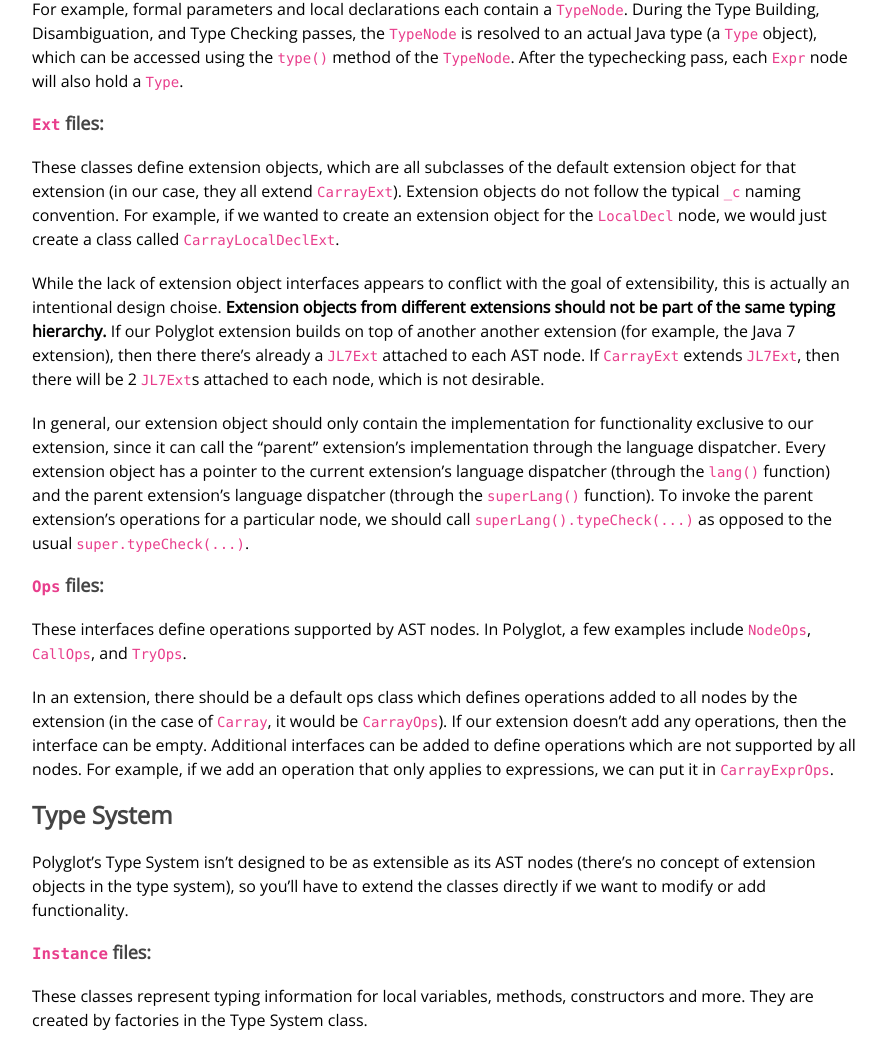
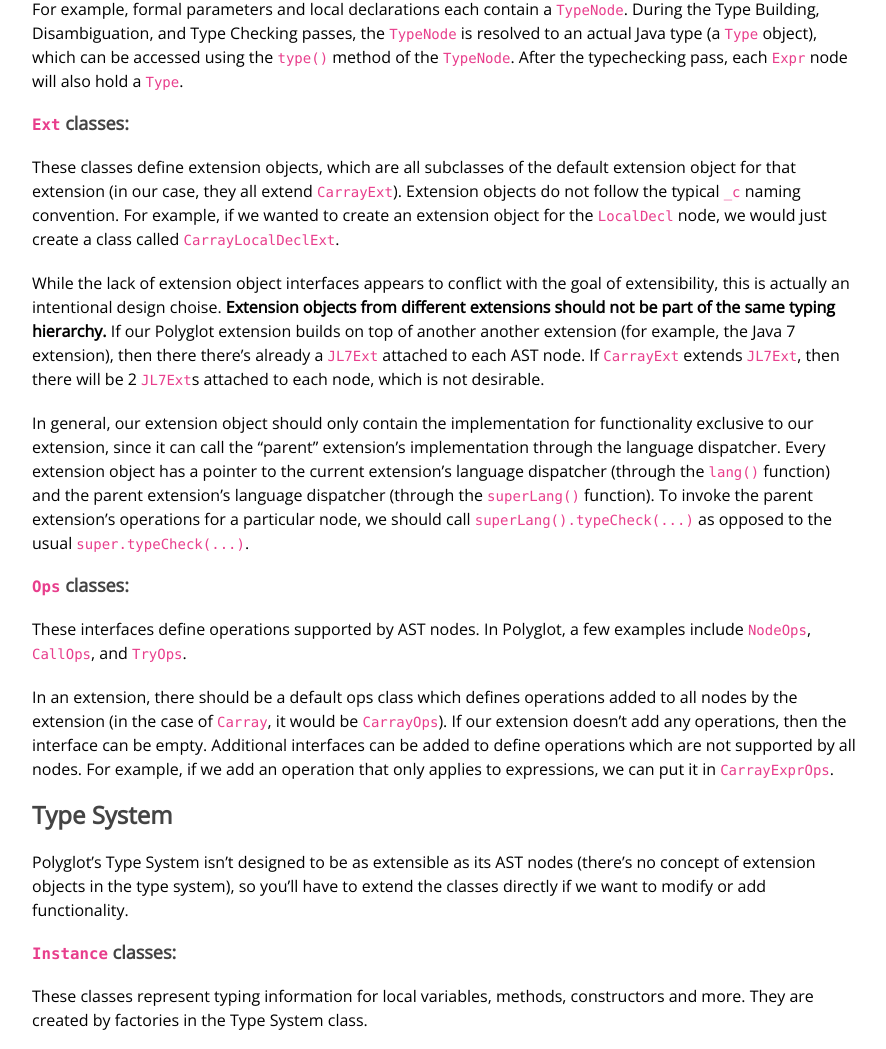
Before and after one commit to yangdanny97/yangdanny97.github.io, a Jekyll site: the page built from _posts/2020-07-23-polyglot2.md, in a window 1280 px wide and 1400 px high, scrolled down 1182 px. Shown: the part 149-1198 px from the top of the window, without its empty margins (193-1079 px from the left). Built offline with Jekyll 4.4.1, drawn with Linux system fonts in a browser that asks for light colours; some of the changed text lies outside the part shown.

Commit message:
edit polyglot posts

```diff
--- a/_posts/2020-07-23-polyglot2.md
+++ b/_posts/2020-07-23-polyglot2.md
@@ -32,7 +32,7 @@
 
 Classes extending `TypeNode`s are AST nodes which represent user-written type annotations which are parsed. For example, formal parameters and local declarations each contain a `TypeNode`. During the Type Building, Disambiguation, and Type Checking passes, the `TypeNode` is resolved to an actual Java type (a `Type` object), which can be accessed using the `type()` method of the `TypeNode`. After the typechecking pass, each `Expr` node will also hold a `Type`.
 
-#### `Ext` files:
+#### `Ext` classes:
 
 These classes define extension objects, which are all subclasses of the default extension object for that extension (in our case, they all extend `CarrayExt`). Extension objects do not follow the typical `_c` naming convention. For example, if we wanted to create an extension object for the `LocalDecl` node, we would just create a class called `CarrayLocalDeclExt`.
 
@@ -40,7 +40,7 @@
 
 In general, our extension object should only contain the implementation for functionality exclusive to our extension, since it can call the "parent" extension's implementation through the language dispatcher. Every extension object has a pointer to the current extension's language dispatcher (through the `lang()` function) and the parent extension's language dispatcher (through the `superLang()` function). To invoke the parent extension's operations for a particular node, we should call `superLang().typeCheck(...)` as opposed to the usual `super.typeCheck(...)`.
 
-#### `Ops` files:
+#### `Ops` classes:
 
 These interfaces define operations supported by AST nodes. In Polyglot, a few examples include `NodeOps`, `CallOps`, and `TryOps`.
 
@@ -50,7 +50,7 @@
 
 Polyglot's Type System isn't designed to be as extensible as its AST nodes (there's no concept of extension objects in the type system), so you'll have to extend the classes directly if we want to modify or add functionality.
 
-#### `Instance` files:
+#### `Instance` classes:
 
 These classes represent typing information for local variables, methods, constructors and more. They are created by factories in the Type System class.
 
@@ -94,7 +94,7 @@
 
 If we need to store extra information about each method or variable or class, then we have to extend the type system's `Instance` classes and their factory methods. For this, we can consult the source code of Polyglot's Java 5 extension for an example of extending `MethodInstance` to support throw types and generics.
 
-### Generating Additional Java Files:
+### Generating Additional Java classes:
 
 The Polyglot tutorial discusses how to generate translations of added AST nodes relatively well. In particular, the tutorial covers the QuasiQuoter feature, which is very important for conciseness, as nesting AST node constructors gets very verbose.
 
```
Also changed, not shown: _posts/2020-07-15-polyglot.md (+7 -3 lines).
